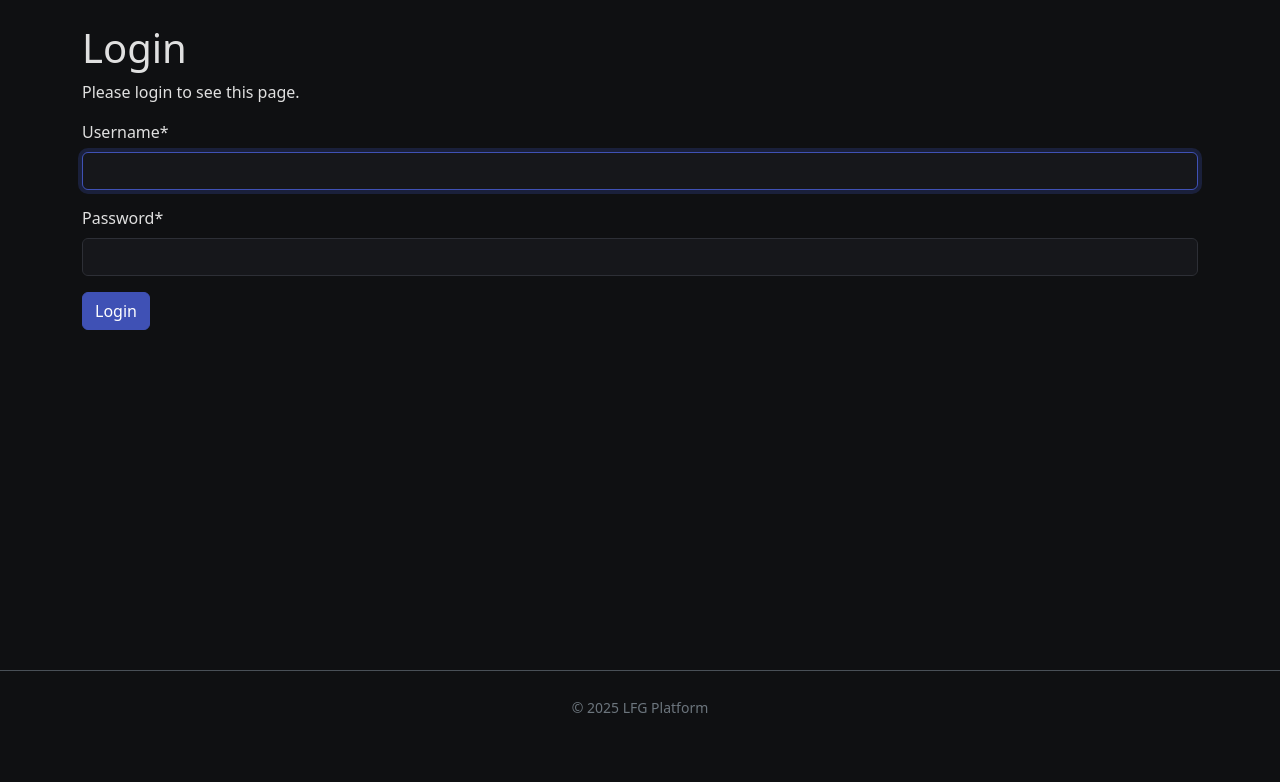
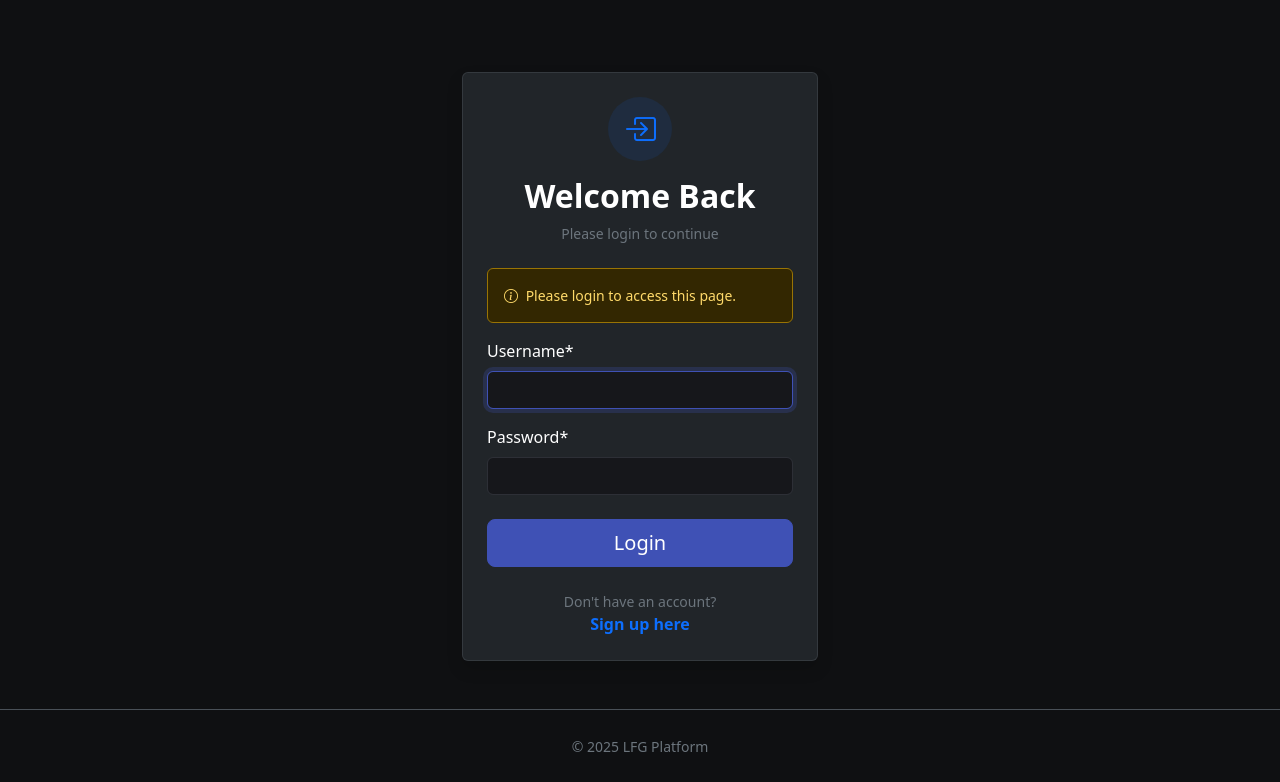
Before and after one commit to tigersaymon/lfg-teammate-finder, a Django app: page /accounts/login/?next=/settings/games/ in a window 1280 px wide. Shown: the part 57-839 px from the top of the page. Before the commit the page ends 770 px from the top, so only its background shows below. Run offline with Django 5.2, Linux system fonts and the light colour scheme; some libraries are stand-ins or nearby versions.

Commit message:
style: redesign login, logout and signup pages

```diff
--- a/templates/registration/login.html
+++ b/templates/registration/login.html
@@ -1,24 +1,57 @@
 {% extends "base.html" %}
-{% load crispy_forms_filters %}
+{% load crispy_forms_tags %}
 
 {% block content %}
+  <div class="row justify-content-center py-5">
+    <div class="col-md-6 col-lg-5 col-xl-4">
+
+      <div class="card bg-dark border-secondary border-opacity-25 shadow text-white">
+        <div class="card-body p-4">
+
+          <div class="text-center mb-4">
+            <div
+                class="bg-primary bg-opacity-10 text-primary rounded-circle d-inline-flex align-items-center justify-content-center mb-3"
+                style="width: 64px; height: 64px;">
+              <i class="bi bi-box-arrow-in-right fs-2"></i>
+            </div>
+            <h2 class="fw-bold">Welcome Back</h2>
+            <p class="text-secondary small">Please login to continue</p>
+          </div>
 
           {% if form.errors %}
-    <p>Your username and password didn't match. Please try again.</p>
+            <div class="alert alert-danger d-flex align-items-center" role="alert">
+              <i class="bi bi-exclamation-triangle-fill me-2"></i>
+              <div class="small">Incorrect username or password.</div>
+            </div>
           {% endif %}
 
-  <h1>Login</h1>
-
           {% if next %}
-    <p>Please login to see this page.</p>
+            <div class="alert alert-warning small">
+              <i class="bi bi-info-circle me-1"></i> Please login to access this page.
+            </div>
           {% endif %}
 
           <form method="post" action="{% url 'login' %}">
             {% csrf_token %}
+
             {{ form|crispy }}
 
-    <input type="submit" value="Login" class="btn btn-primary"/>
             <input type="hidden" name="next" value="{{ next }}"/>
+
+            <div class="d-grid mt-4">
+              <button type="submit" class="btn btn-primary btn-lg">
+                Login
+              </button>
+            </div>
           </form>
 
+          <div class="text-center mt-4">
+            <p class="small text-secondary mb-0">Don't have an account?</p>
+            <a href="{% url 'users:sign-up' %}" class="text-primary text-decoration-none fw-bold">Sign up here</a>
+          </div>
+        </div>
+      </div>
+
+    </div>
+  </div>
 {% endblock %}
```
Also changed, not shown: templates/registration/logged_out.html (+22 -2 lines), templates/registration/sign_up.html (+39 -6 lines). Lines whose indentation alone changed are shown as unchanged.
